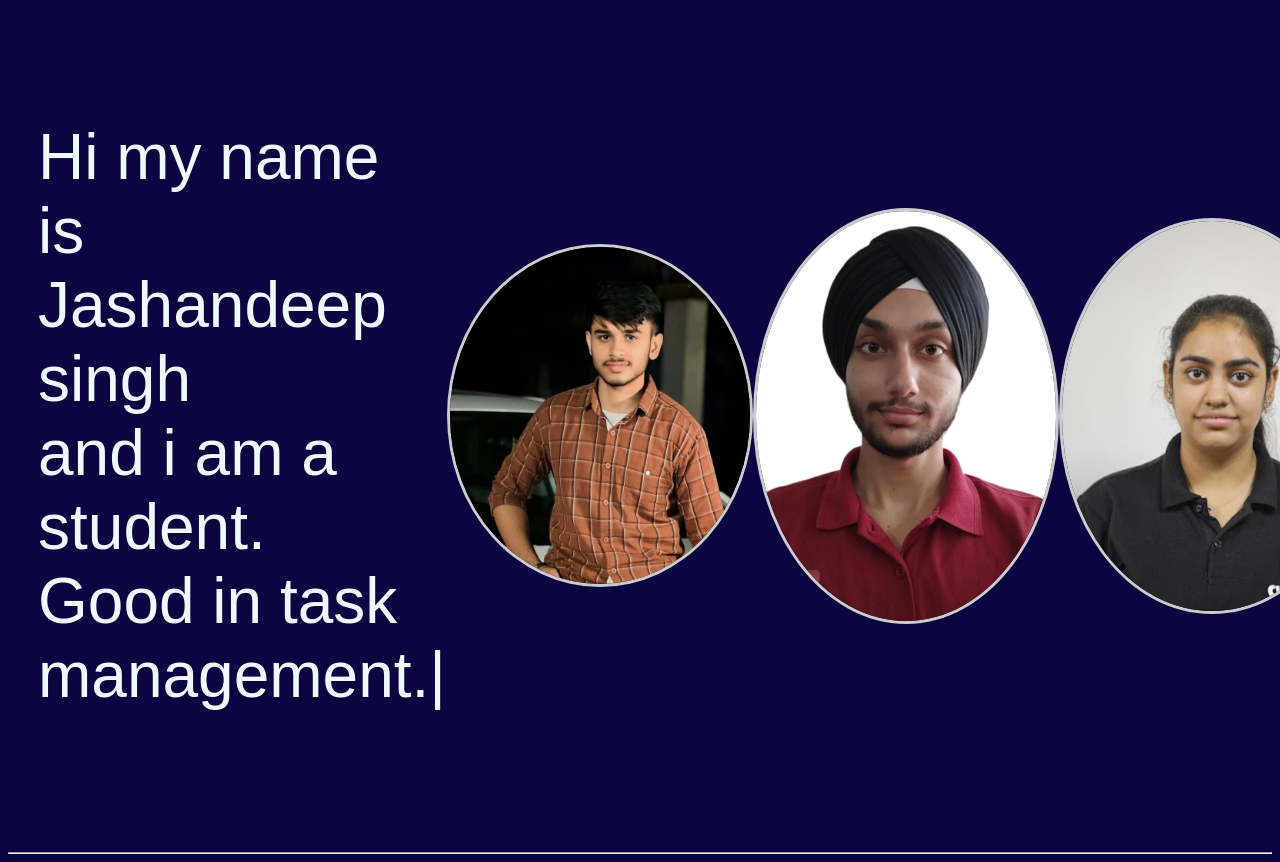
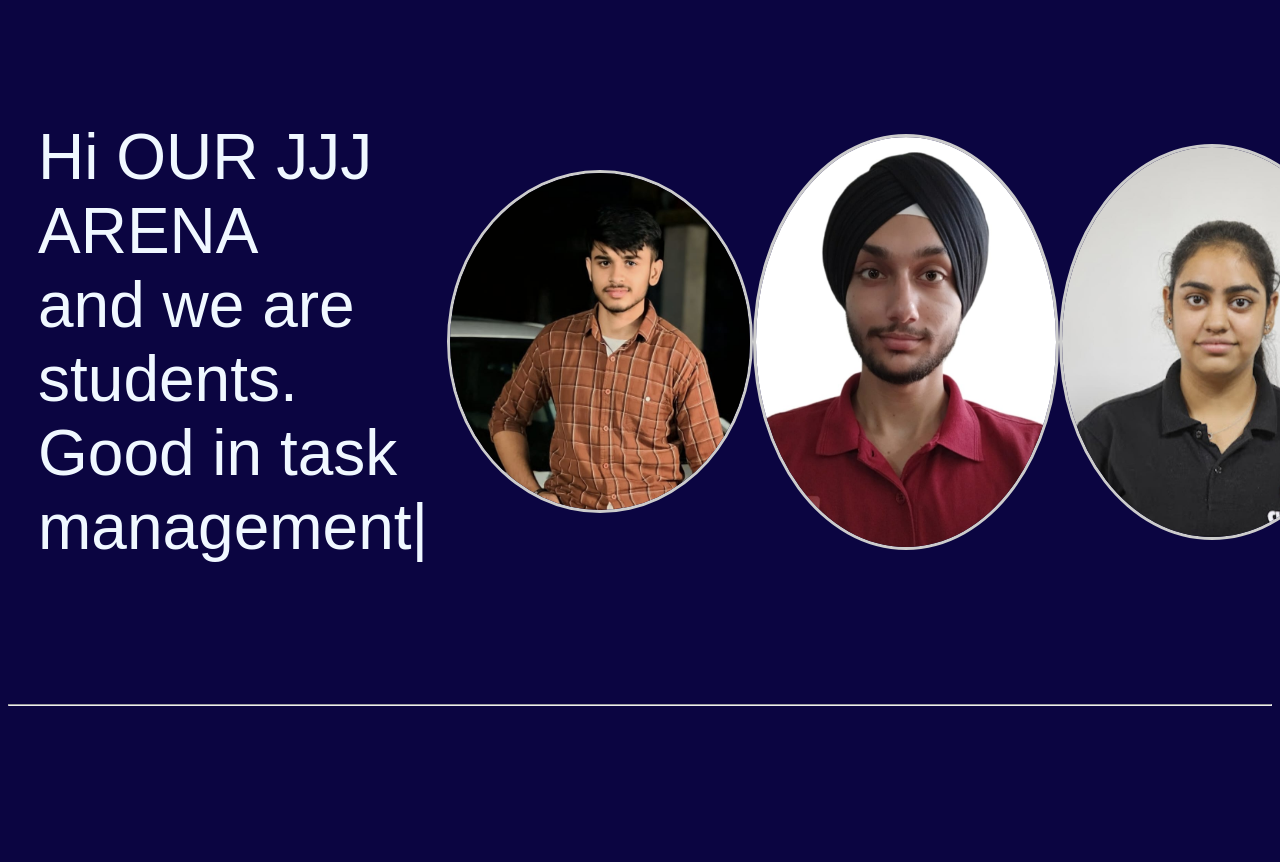
Before and after one commit to Jasmeen123456/NEW..., a plain HTML site: page index.html in a window 1280 px wide. Shown: the part 720-1582 px from the top of the page. After the commit the page ends 1434 px from the top, so only its background shows below. Drawn offline with nearby package versions, Linux system fonts and the light colour scheme.

Commit message:
Add files via upload

```diff
--- a/index.html
+++ b/index.html
@@ -92,8 +92,8 @@
         <br>
         <hr>
         <section class="firstsection">
-            <div class="leftsection">Hi my name is <span class="pink">Jashandeep singh</span>
-                <div>and i am a student.</div>
+            <div class="leftsection">Hi OUR <span class="pink">JJJ ARENA</span>
+                <div>and we are students.</div>
                 <span id="element"></span>
             </div>
             <div class ="rightsection"><img src="jashan.jpeg"></div>
@@ -104,7 +104,7 @@
         <script src="https://unpkg.com/typed.js@2.0.16/dist/typed.umd.js"></script>
     <script>
       var typed = new Typed('#element', {
-        strings: ['I am a Programmer', 'Good in task management.', 'A learner','We three of us Jasmeen,Japnoor and I','gave our 100% to make it prove','there is something beyound imagination','which is willingness to do','something great','so here our project','BIGGBOSS','VOTING LINES.','present here.'],
+        strings: ['we am a Programmer', 'Good in task management.', 'A learner','We three of us','gave our 100% to make it prove','there is something beyound imagination','which is willingness to do','something great','so here our project','BIGGBOSS','VOTING LINES.','present here.'],
         typeSpeed: 80,
       });
     </script>
```
